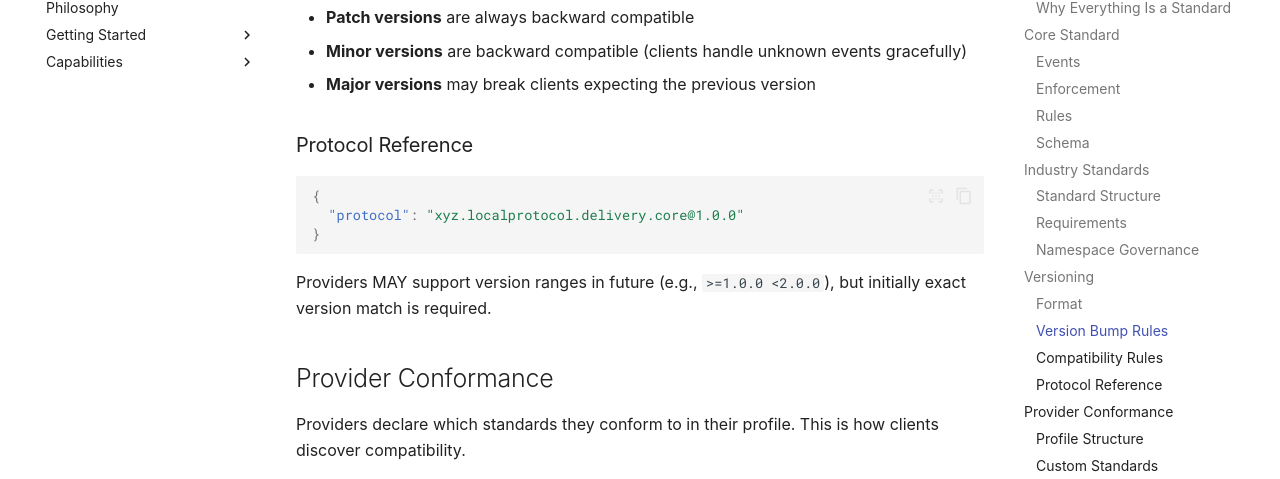
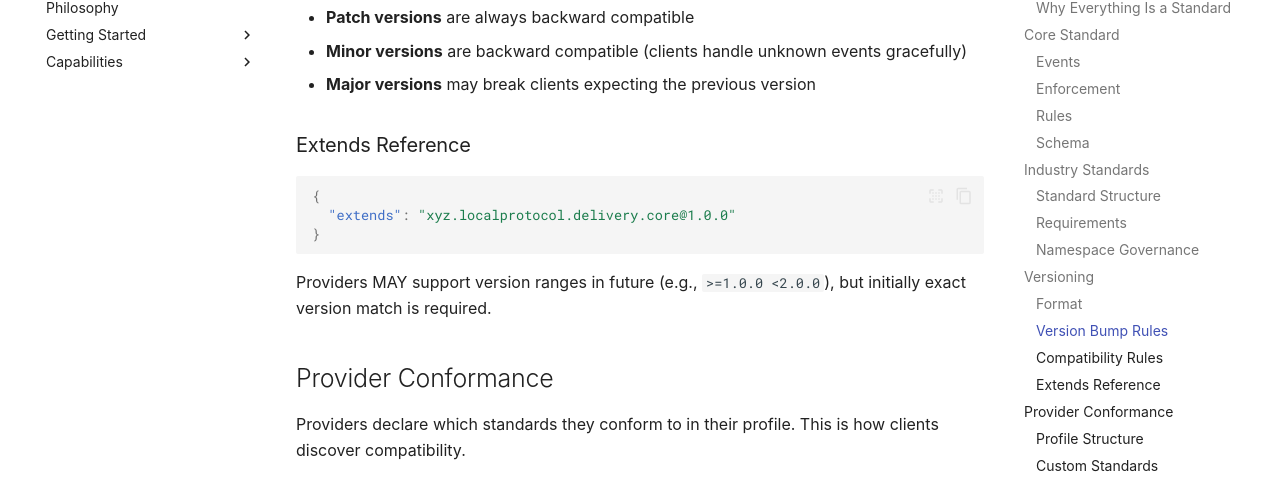
Before and after one commit to Palette-Labs-Inc/local-protocol, an MkDocs documentation site: the page built from docs/plans/2026-01-30-delivery-status-standard-design.md, in a window 1280 px wide and 900 px high, scrolled down 4197 px. Shown: the part 127-606 px from the top of the window. Built offline with MkDocs 1.6.1 and Material for MkDocs 9.7.7, drawn with Linux system fonts in a browser that asks for light colours; some web fonts are replaced.

Commit message:
Fix stale protocol reference in plan doc

````diff
--- a/docs/plans/2026-01-30-delivery-status-standard-design.md
+++ b/docs/plans/2026-01-30-delivery-status-standard-design.md
@@ -163,11 +163,11 @@ Local-protocol uses [Semantic Versioning](https://semver.org/) for standards.
 - **Minor versions** are backward compatible (clients handle unknown events gracefully)
 - **Major versions** may break clients expecting the previous version
 
-### Protocol Reference
+### Extends Reference
 
 ```json
 {
-  "protocol": "xyz.localprotocol.delivery.core@1.0.0"
+  "extends": "xyz.localprotocol.delivery.core@1.0.0"
 }
 ```
 
````
